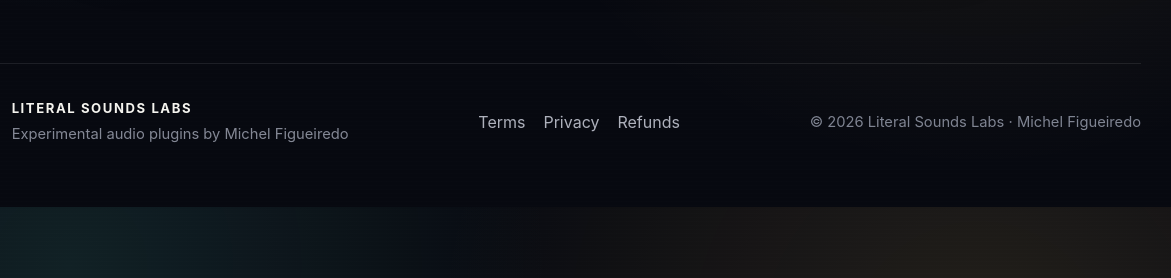
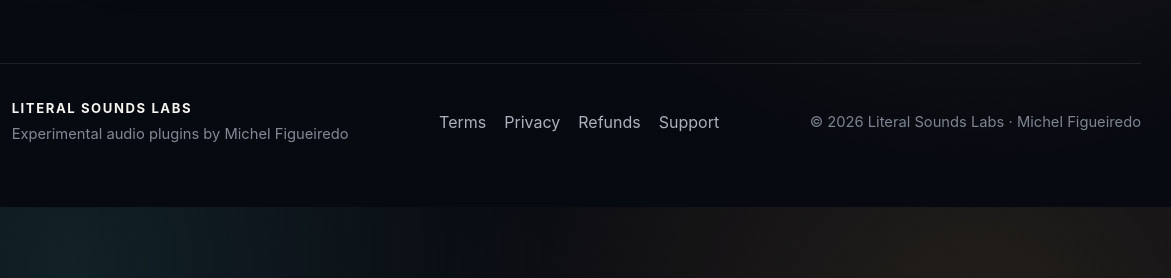
Before and after one commit to mikespider/literalsounds, a plain HTML site: page terms.html in a window 1280 px wide. Shown: the part 522-800 px from the top of the page, 109-1280 px from the left. Drawn offline with Linux system fonts and the light colour scheme.

Commit message:
Update terms.html

```diff
--- a/terms.html
+++ b/terms.html
@@ -49,6 +49,8 @@
 <a href="terms.html">Terms</a>
 <a href="privacy.html">Privacy</a>
 <a href="refund.html">Refunds</a>
+   <a href="mailto:support@literalsoundslabs.com">Support</a>
+
 </div>
 <div class="footer-meta">© <span id="year"></span> Literal Sounds Labs · Michel Figueiredo</div>
 </div>
```
